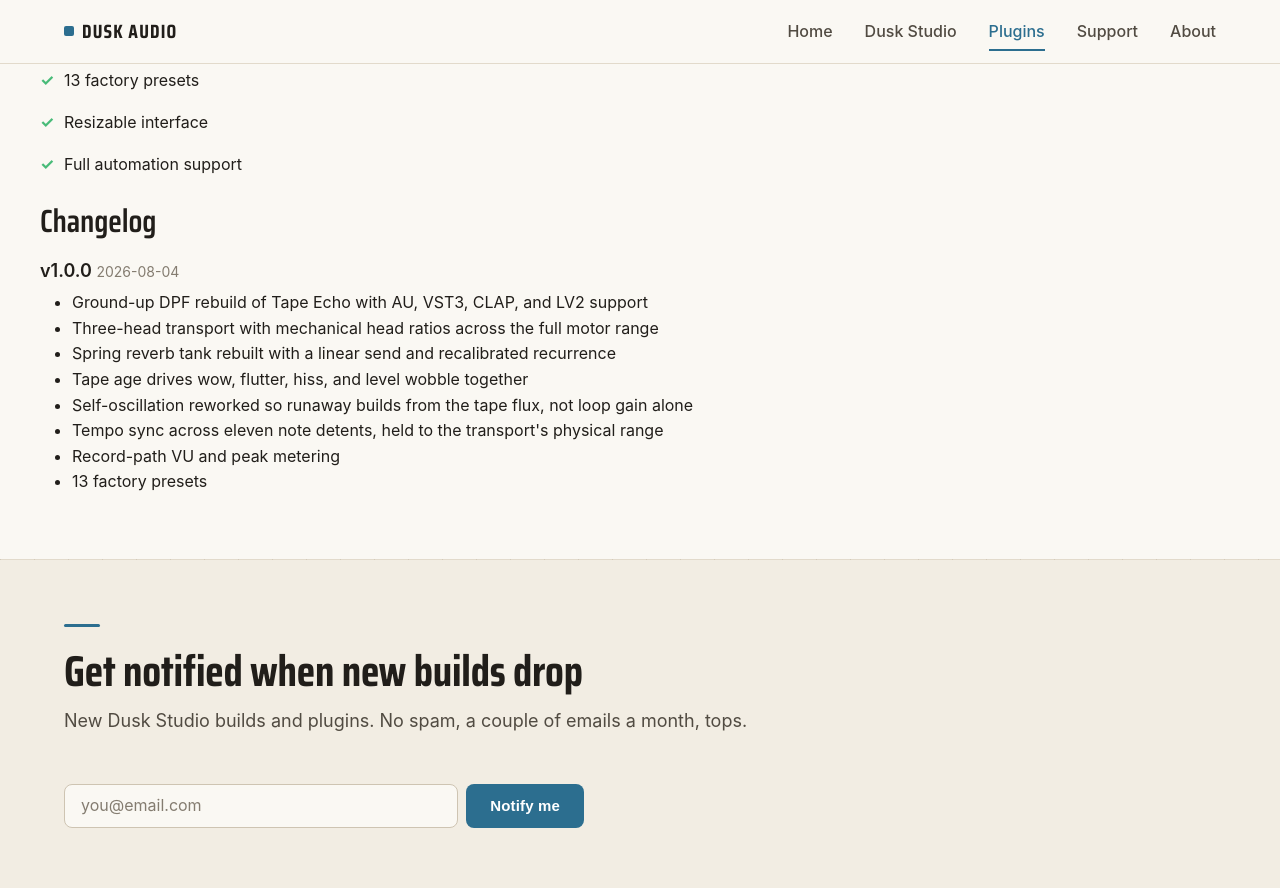
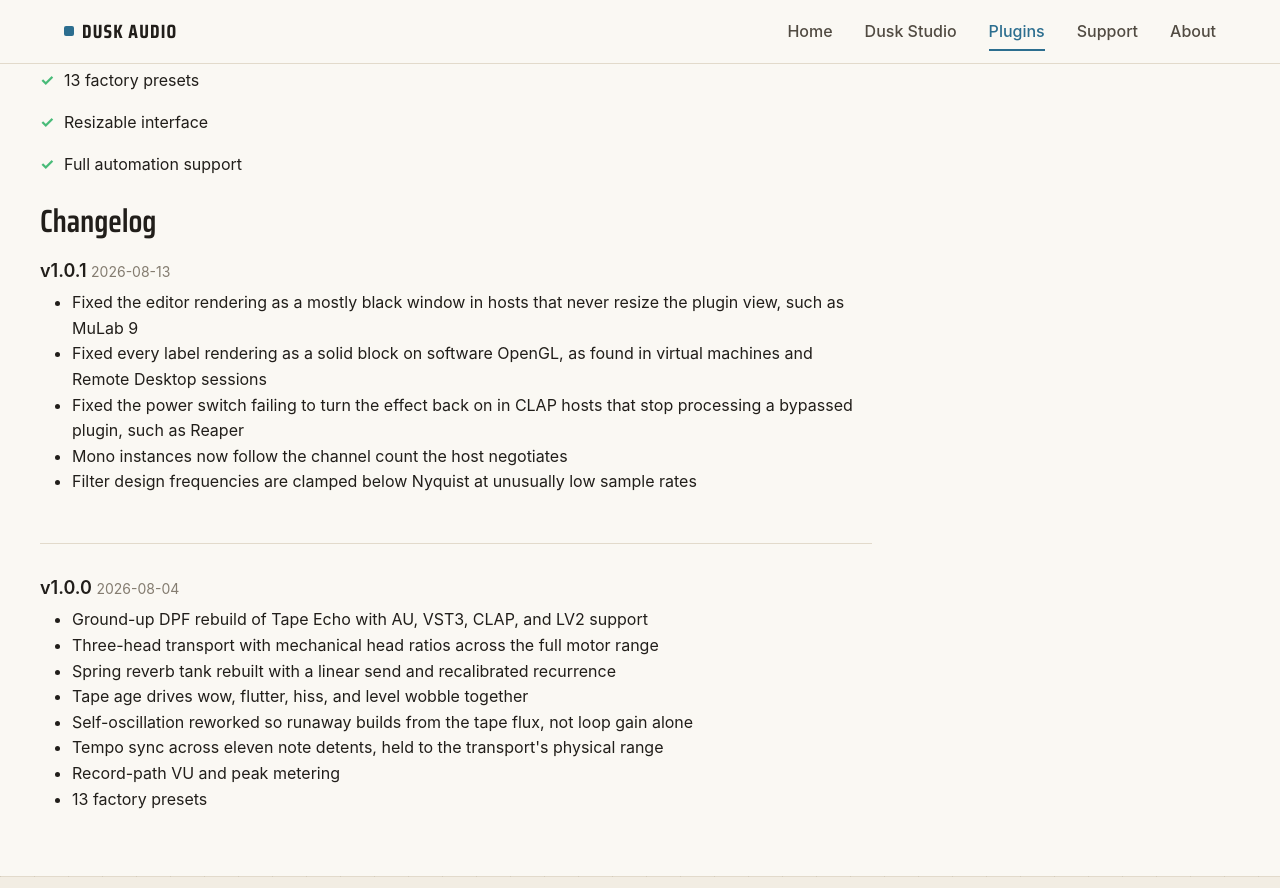
Before and after one commit to dusk-audio/dusk-audio.github.io, a Jekyll site: the page built from _plugins/tape-echo-2.md, in a window 1280 px wide and 900 px high, scrolled down 5639 px, cut to the strip 0-888 px from the top of the window. Built offline with Jekyll 4.4.1, drawn with Linux system fonts in a browser that asks for light colours; some of the changed text lies outside the part shown.

Commit message:
Update Tape Echo 2 to v1.0.1

```diff
--- a/_data/plugins.yml
+++ b/_data/plugins.yml
@@ -120,5 +120,5 @@
     panning. Completely free.
   status: released
   featured: true
-  version: "1.0.0"
+  version: "1.0.1"
   released: "2026-08-04"
--- a/_plugins/tape-echo-2.md
+++ b/_plugins/tape-echo-2.md
@@ -4,7 +4,7 @@
 slug: tape-echo-2
 tagline: Three-Head Tape Delay with Spring Reverb
 description: A three-head tape echo and spring reverb modeled end to end, with 12 echo modes, mechanical head timing, tape age, splice dropout, and regeneration that runs into self-oscillation. Free AU, VST3, CLAP, and LV2 plugin for Linux, Windows, and macOS.
-version: "1.0.0"
+version: "1.0.1"
 screenshot: /assets/images/plugins/tape-echo-2-screenshot.png
 
 features:
@@ -37,6 +37,14 @@
   - "Sample rates: 44.1 kHz to 192 kHz"
 
 changelog:
+  - version: "1.0.1"
+    date: "2026-08-13"
+    changes:
+      - Fixed the editor rendering as a mostly black window in hosts that never resize the plugin view, such as MuLab 9
+      - Fixed every label rendering as a solid block on software OpenGL, as found in virtual machines and Remote Desktop sessions
+      - Fixed the power switch failing to turn the effect back on in CLAP hosts that stop processing a bypassed plugin, such as Reaper
+      - Mono instances now follow the channel count the host negotiates
+      - Filter design frequencies are clamped below Nyquist at unusually low sample rates
   - version: "1.0.0"
     date: "2026-08-04"
     changes:
```
Also changed, not shown: 1 other file.
